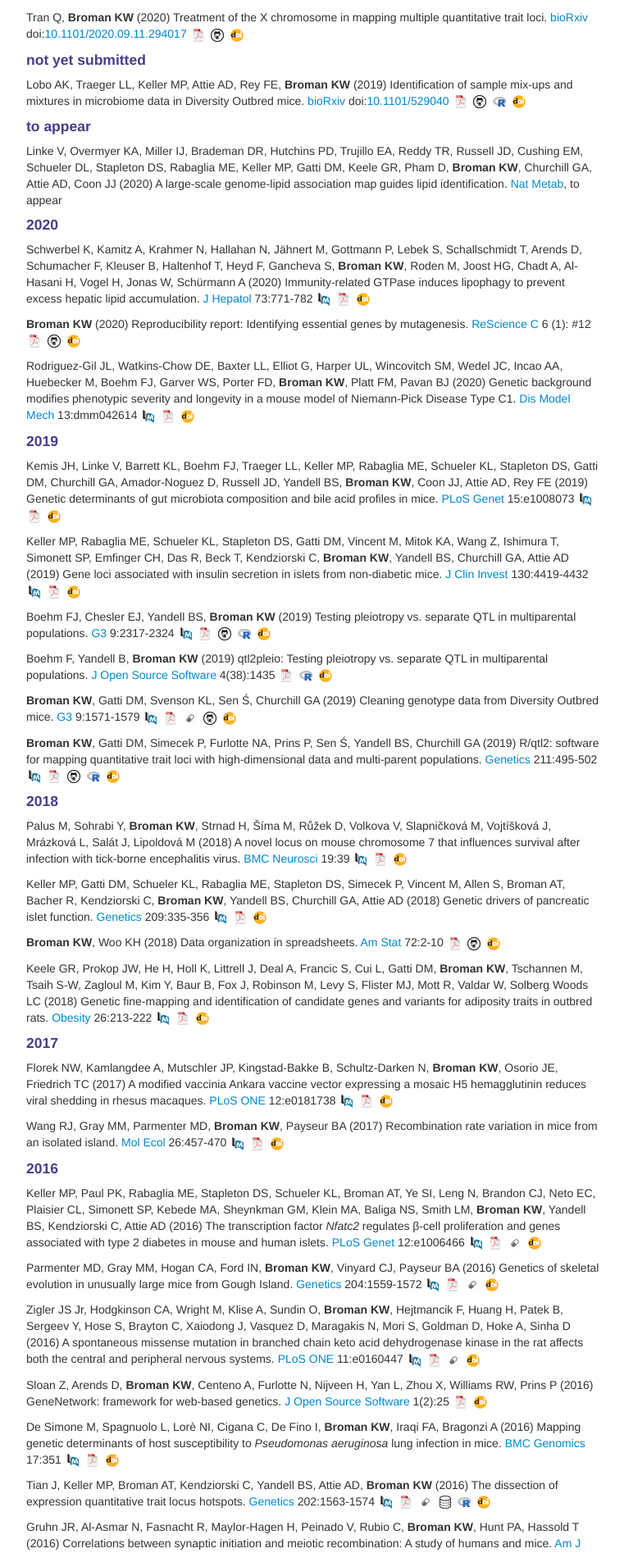
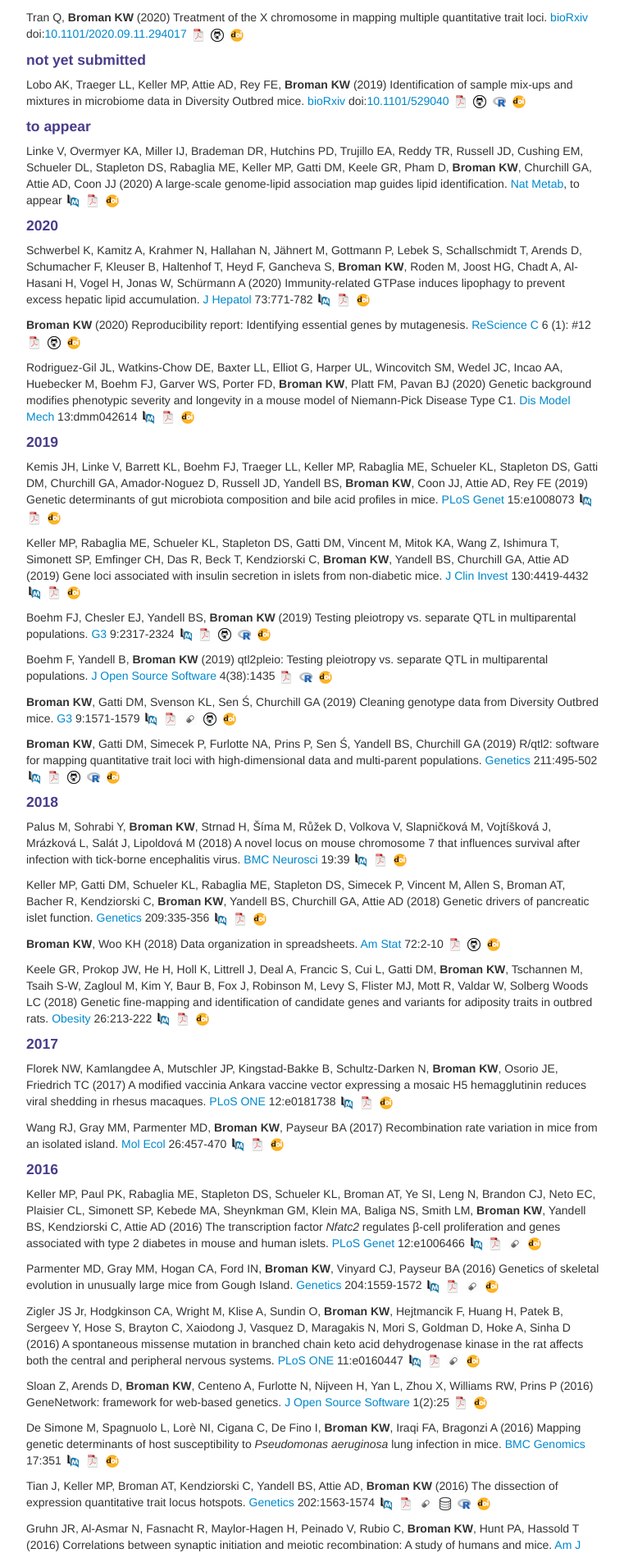
Before and after one commit to kbroman/kbroman.github.io, a Jekyll site: the page built from pages/pubs.md, in a window 1280 px wide. Shown: the part 364-2258 px from the top of the page at 82% size, without its empty margins (258-1019 px from the left). Built offline with Jekyll 4.4.1, drawn with Linux system fonts in a browser that asks for light colours.

Commit message:
linke paper now on pubmed, and has PDF

```diff
--- a/pages/pubs.md
+++ b/pages/pubs.md
@@ -61,6 +61,9 @@ Rabaglia ME, Keller MP, Gatti DM, Keele GR, Pham D, **Broman KW**,
 Churchill GA, Attie AD, Coon JJ (2020) A large-scale genome-lipid
 association map guides lipid identification. [Nat
 Metab](https://www.nature.com/natmetab), to appear
+[![PubMed](icons16/pubmed-icon.png)](https://pubmed.ncbi.nlm.nih.gov/32958938)
+[![pdf](icons16/pdf-icon.png)](https://www.biostat.wisc.edu/~kbroman/publications/linke2020.pdf)
+[![doi](icons16/doi-icon.png)](https://doi.org/10.1038/s42255-020-00278-3)
 <!-- * 162 * -->
 
 #### 2020
```
